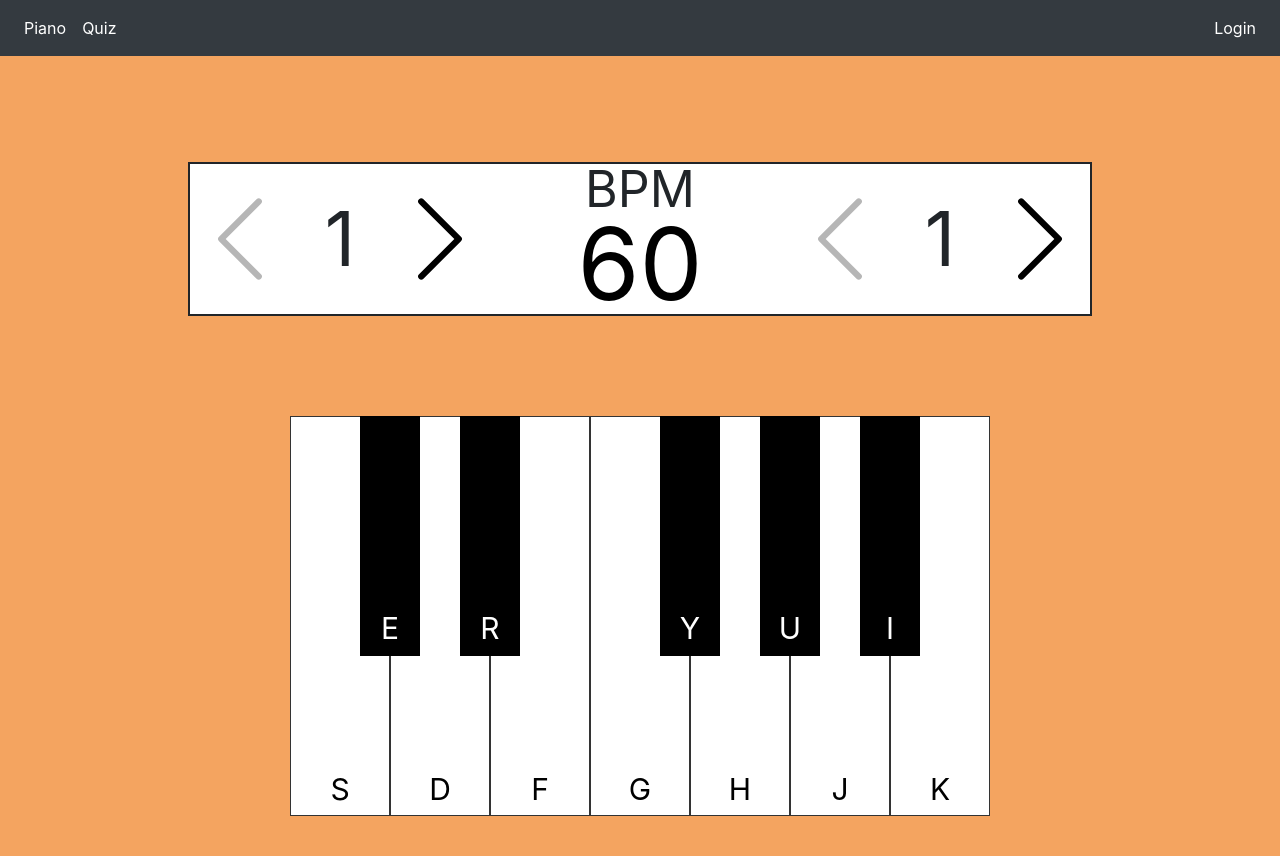
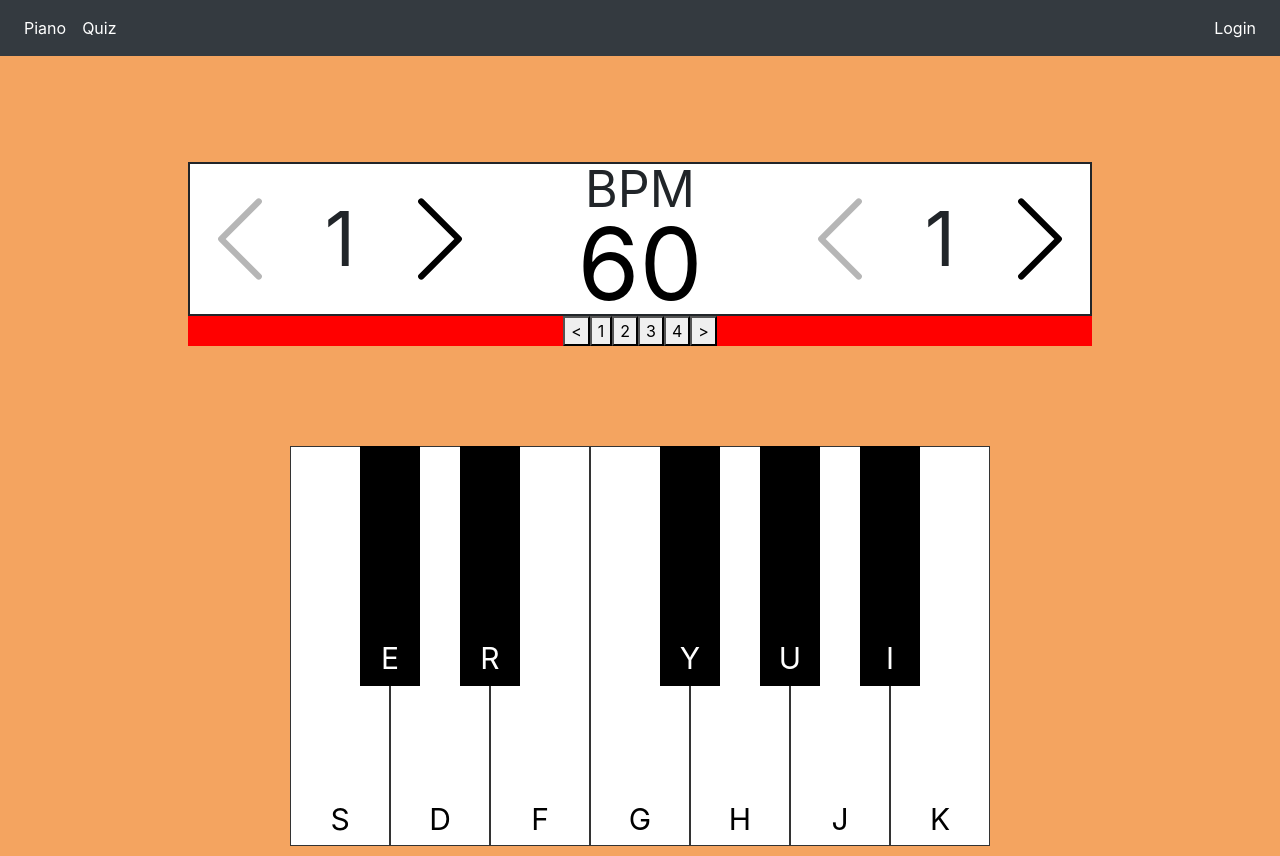
Before and after one commit to Reed22/MusicMakers, a React (Create React App) app: page / in a window 1280 px wide. Built offline with nearby package versions, Linux system fonts and the light colour scheme; no server answers.

Commit message:
octave change kinda works. CSS still needs a lot of work

```diff
--- a/public/index.css
+++ b/public/index.css
@@ -143,3 +143,10 @@ body {
   color: black;
   margin-top: 350px;
 }
+
+#octave-wrapper{
+  display: flex;
+  justify-content: center;
+  align-items: center;
+  background-color: red;
+}
--- a/src/components/Key.jsx
+++ b/src/components/Key.jsx
@@ -34,11 +34,12 @@ function Key(props) {
   };
 
   useEffect(() => {
+    //alert(props.keyChar)
     document.addEventListener('keydown', handleKeyDown);
     return () => {
       document.removeEventListener('keydown', handleKeyDown);
     };
-  }, []);
+  },[played]); // May need to add octave state..
 
   return (
     <div
--- /dev/null
+++ b/src/components/OctaveCtrl.jsx
@@ -0,0 +1,18 @@
+import React, { useState } from 'react';
+
+function OctaveCtrl(props) {
+
+  return (
+    <div id="octave-wrapper">
+        <button className="octave-buttons" id="-1" onClick={props.handleChangeOctave}>&lt;</button>
+        <button className="octave-buttons" id="1" onClick={props.handleChangeOctave}>1</button>
+        <button className="octave-buttons" id="2" onClick={props.handleChangeOctave}>2</button>
+        <button className="octave-buttons" id="3" onClick={props.handleChangeOctave}>3</button>
+        <button className="octave-buttons" id="4" onClick={props.handleChangeOctave}>4</button>
+        <button className="octave_buttons" id="+1" onClick={props.handleChangeOctave}>&gt;</button>
+    </div>
+  );
+
+}
+
+export default OctaveCtrl;
--- a/src/components/Piano.jsx
+++ b/src/components/Piano.jsx
@@ -1,10 +1,11 @@
 import React, { useState } from 'react';
 import * as Tone from 'tone';
 import Key from './Key';
+import OctaveCtrl from './OctaveCtrl';
 
 function Piano() {
   // Start at third octave
-  const [octave, setOctave] = useState('3');
+  const [octave, setOctave] = useState(3);
 
   // Sound samples for piano. May need to set as a buffer with Tone buffer
   const sampler = new Tone.Sampler({
@@ -48,8 +49,25 @@ function Piano() {
   synth.oscillator.type = 'sine';
   synth.toMaster();
 
+  function changeOctave(event){
+    setOctave(prevState => {
+      // If button pressed was specific octave
+      if(event.target.id != '+1' && event.target.id != '-1')
+        return event.target.id
+
+      // If button was a decrease or increase from current value. Valid Octave (1 - 4)
+      else if(prevState + parseInt(event.target.id) >= 1 && prevState + parseInt(event.target.id) <= 4)
+          return prevState + parseInt(event.target.id)
+
+      else return prevState
+      //if(prevState + parseInt(event.target.id) < 1)
+    })
+  }
+
   return (
     <div>
+      <OctaveCtrl handleChangeOctave={changeOctave} octave={octave} />
+
       <div className="piano">
         <Key
           keyChar="S"
```
